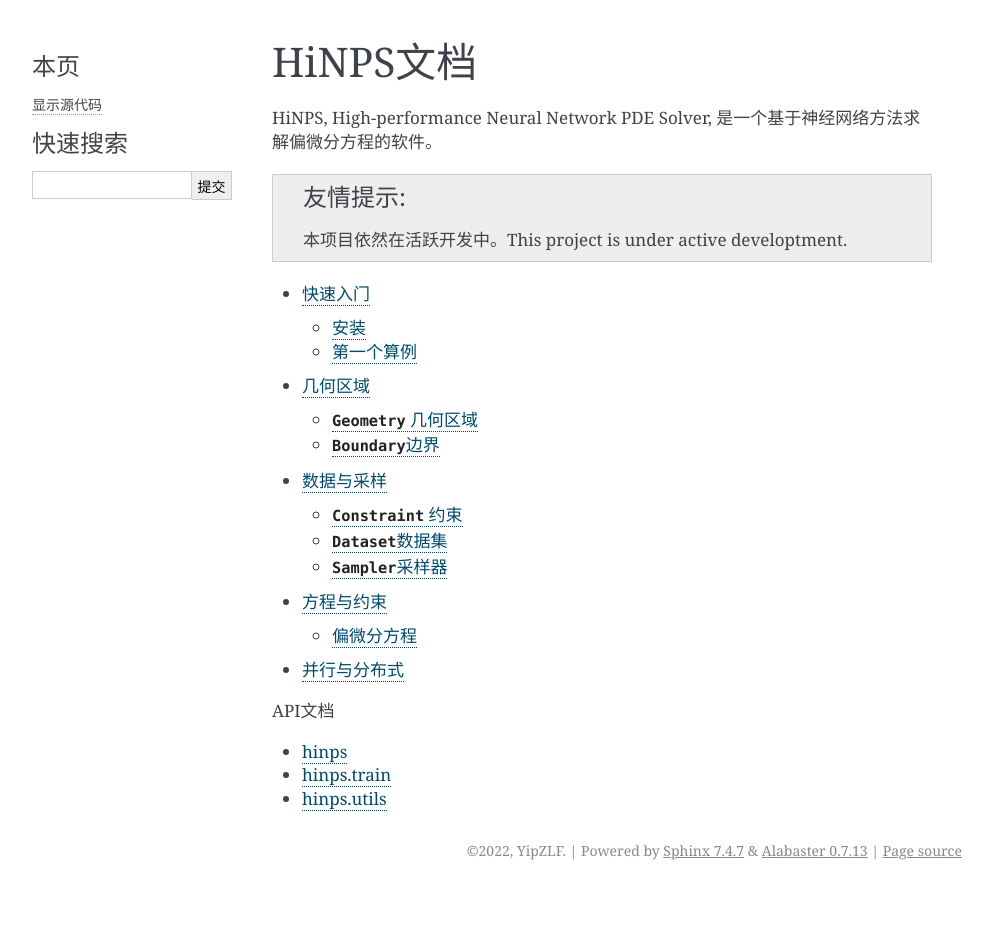
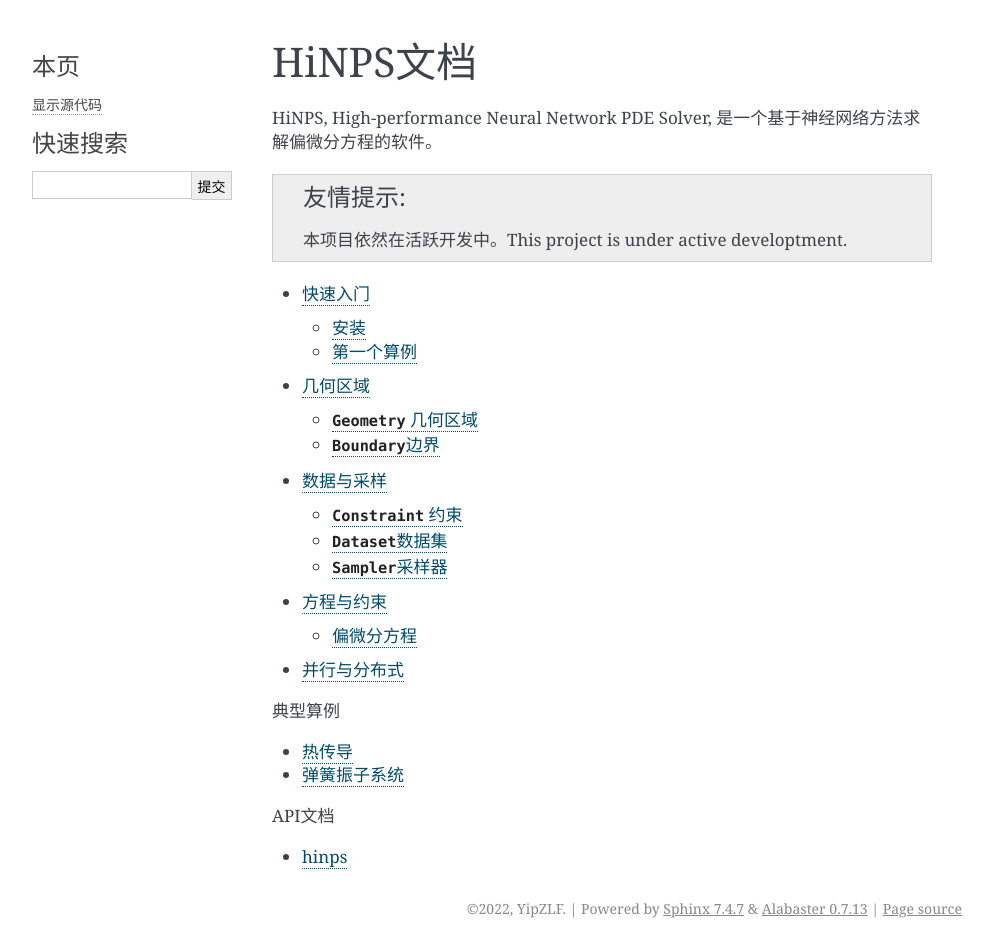
Before and after one commit to YipZLF/hinps_doc, a Sphinx documentation site: the page built from source/index.md, in a window 1280 px wide. Shown: the whole page, without its empty margins (148-1141 px from the left). Built offline with Sphinx 7.4.7, drawn with Linux system fonts in a browser that asks for light colours; before the commit the page ends 900 px from its top, so only the background shows below that.

````diff
--- a/source/demo/heat.md
+++ b/source/demo/heat.md
@@ -0,0 +1 @@
+# 热传导
--- a/source/demo/spring.md
+++ b/source/demo/spring.md
@@ -0,0 +1 @@
+# 弹簧振子系统
--- a/source/index.md
+++ b/source/index.md
@@ -34,8 +34,6 @@
    :caption: API文档
 
    hinps<api.md>
-   hinps.train<api.md>
-   hinps.utils<api.md>
 ```
 
 
````
Also changed, not shown: 8 other files.
